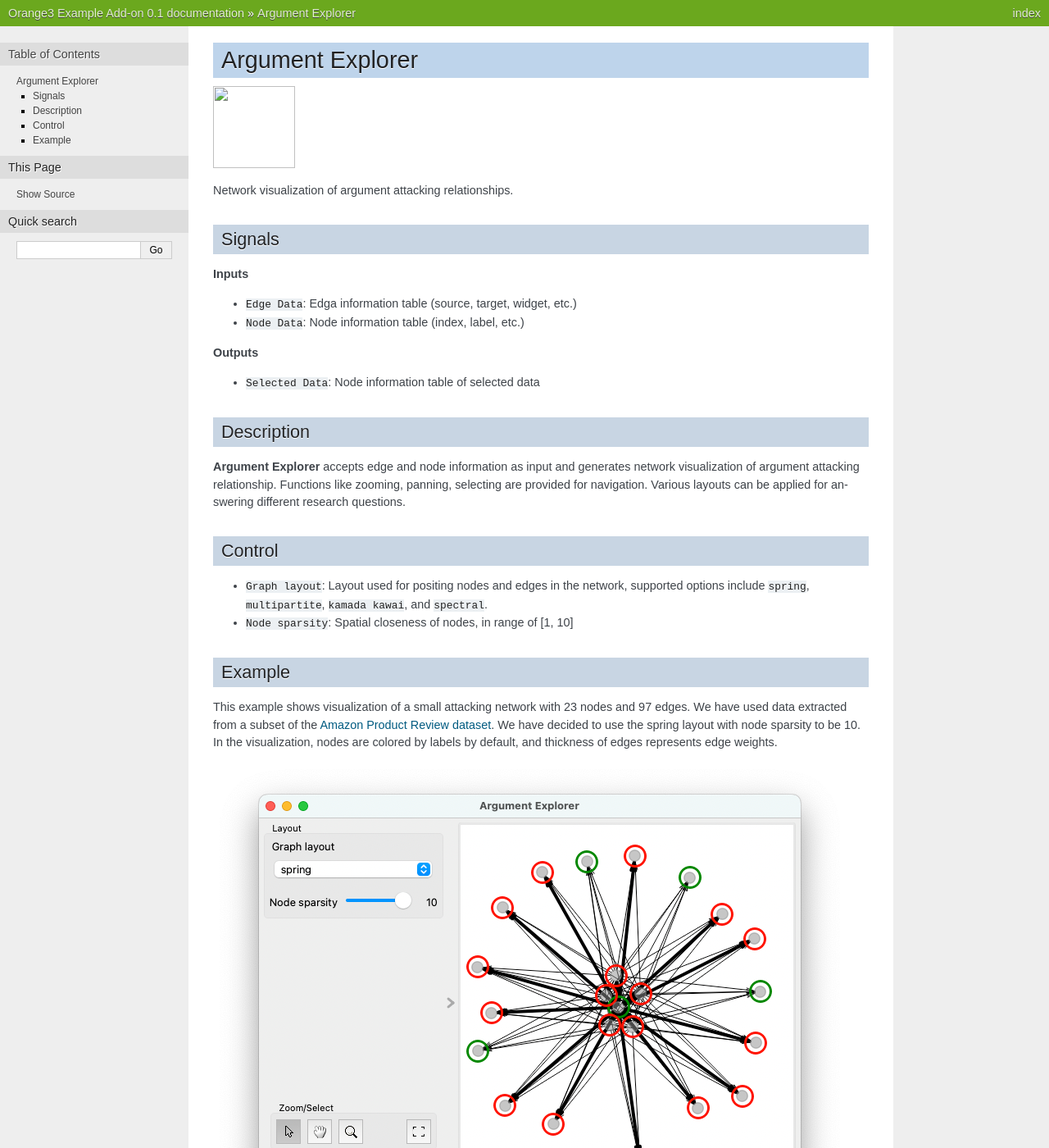
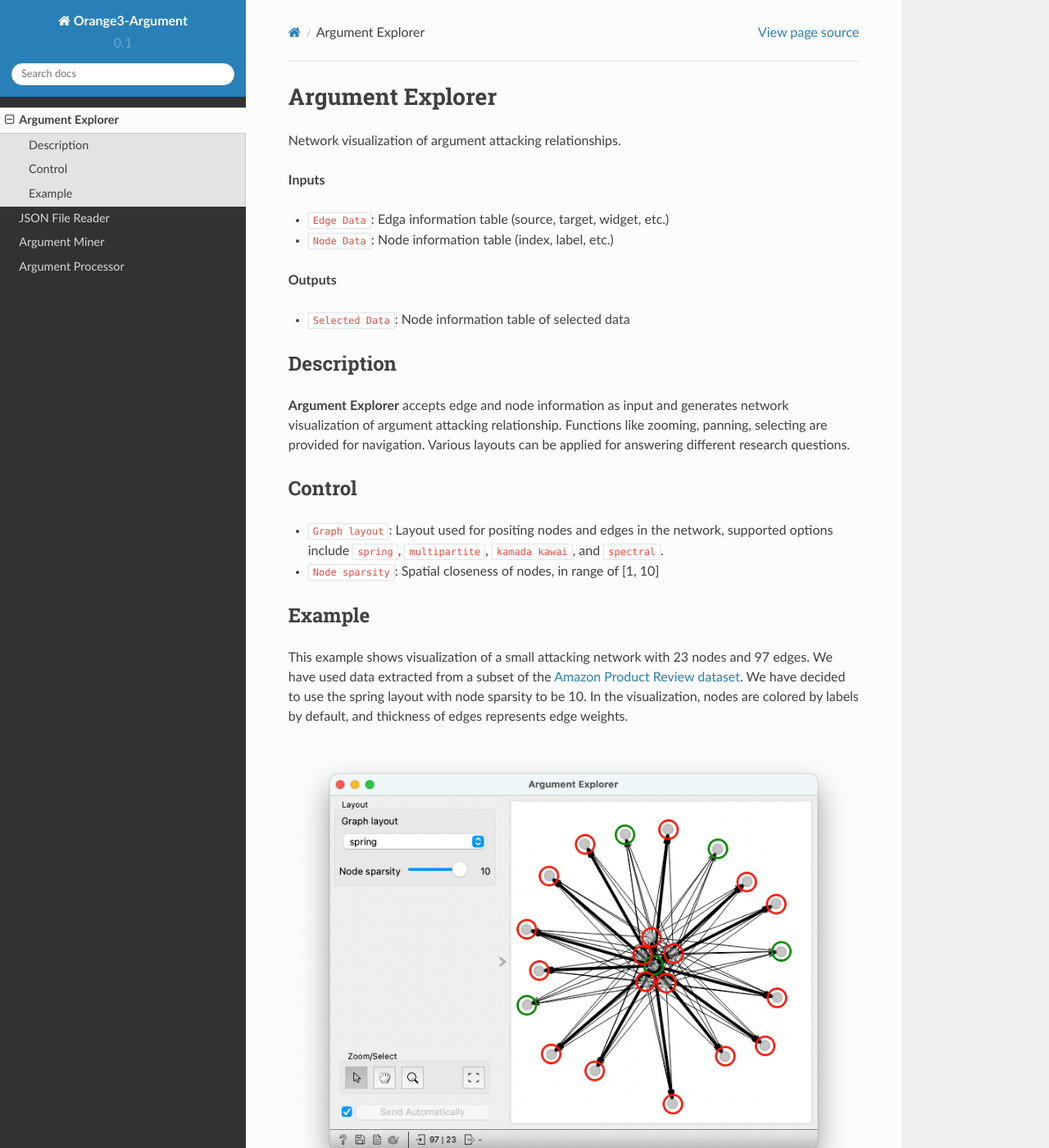
Before and after one commit to EyeofBeholder-NLeSC/orange3-argument, a Sphinx documentation site: the page built from docs/widgets/OWArgExplorer.md, in a window 1280 px wide and 1400 px high. Shown: the whole window at 82% size. Built offline with Sphinx 7.4.7 and the Read the Docs theme 2.0.0, drawn with Linux system fonts in a browser that asks for light colours; pages that are not in the unit, such as notebooks, are missing from menus; some of the changed text lies outside the part shown.

Commit message:
Update conf.py and the docs files to make them rendered properly and in desired style.

```diff
--- a/docs/conf.py
+++ b/docs/conf.py
@@ -32,10 +32,13 @@ import shlex
 # ones.
 extensions = [
     'sphinx.ext.autodoc',
+    'sphinx.ext.intersphinx',
+    'sphinx.ext.napoleon',
+    'recommonmark',
 ]
 
 # Add any paths that contain templates here, relative to this directory.
-templates_path = ['templates']
+templates_path = ['_templates']
 
 # The suffix(es) of source filenames.
 # You can specify multiple suffix as a list of string:
@@ -50,7 +53,7 @@ source_parsers = {".md": "recommonmark.parser.CommonMarkParser"}
 master_doc = 'index'
 
 # General information about the project.
-project = 'Orange3 Example Add-on'
+project = 'Orange3-Argument'
 copyright = '2015, Biolab'
 author = 'Biolab'
 
@@ -68,7 +71,7 @@ release = '0.1'
 #
 # This is also used if you do content translation via gettext catalogs.
 # Usually you set "language" from the command line for these cases.
-language = None
+language = 'en'
 
 # There are two options for replacing |today|: either, you set today to some
 # non-false value, then it is used:
@@ -78,7 +81,7 @@ language = None
 
 # List of patterns, relative to source directory, that match files and
 # directories to ignore when looking for source files.
-exclude_patterns = ['build']
+exclude_patterns = ['_build']
 
 # The reST default role (used for this markup: `text`) to use for all
 # documents.
@@ -112,7 +115,7 @@ todo_include_todos = False
 
 # The theme to use for HTML and HTML Help pages.  See the documentation for
 # a list of builtin themes.
-html_theme = 'nature'
+html_theme = 'sphinx_rtd_theme'
 
 # Theme options are theme-specific and customize the look and feel of a theme
 # further.  For a list of options available for each theme, see the
@@ -204,7 +207,7 @@ html_static_path = ['static']
 #html_search_scorer = 'scorer.js'
 
 # Output file base name for HTML help builder.
-htmlhelp_basename = 'Orange3ExampleAdd-ondoc'
+htmlhelp_basename = 'Orange3-Argumentdoc'
 
 # -- Options for LaTeX output ---------------------------------------------
 
@@ -226,7 +229,7 @@ latex_elements = {
 # (source start file, target name, title,
 #  author, documentclass [howto, manual, or own class]).
 latex_documents = [
-  (master_doc, 'Orange3ExampleAdd-on.tex', 'Orange3 Example Add-on Documentation',
+  (master_doc, 'Orange3-Argument.tex', 'Orange3-Argument Documentation',
    'Biolab', 'manual'),
 ]
 
@@ -256,7 +259,7 @@ latex_documents = [
 # One entry per manual page. List of tuples
 # (source start file, name, description, authors, manual section).
 man_pages = [
-    (master_doc, 'orange3exampleadd-on', 'Orange3 Example Add-on Documentation',
+    (master_doc, 'orange3-argument', 'Orange3-Argument Documentation',
      [author], 1)
 ]
 
@@ -270,8 +273,8 @@ man_pages = [
 # (source start file, target name, title, author,
 #  dir menu entry, description, category)
 texinfo_documents = [
-  (master_doc, 'Orange3ExampleAdd-on', 'Orange3 Example Add-on Documentation',
-   author, 'Orange3ExampleAdd-on', 'One line description of project.',
+  (master_doc, 'Orange3-Argument', 'Orange3-Argument Documentation',
+   author, 'Orange3-Argument', 'One line description of project.',
    'Miscellaneous'),
 ]
 
@@ -286,3 +289,6 @@ texinfo_documents = [
 
 # If true, do not generate a @detailmenu in the "Top" node's menu.
 #texinfo_no_detailmenu = False
+
+# Example configuration for intersphinx: refer to the Python standard library.
+intersphinx_mapping = {'https://docs.python.org/': None}
--- a/docs/widgets/OWArgExplorer.md
+++ b/docs/widgets/OWArgExplorer.md
@@ -1,10 +1,7 @@
-# Argument Explorer
-
-<img src="./icons/OWArgExplorer.svg" width="100" height="100">
+Argument Explorer
+=================
 
 Network visualization of argument attacking relationships.
-
-## Signals
 
 **Inputs**
 
@@ -15,17 +12,20 @@ Network visualization of argument attacking relationships.
 
 - `Selected Data`: Node information table of selected data
 
-## Description
+Description
+-----------
 
 **Argument Explorer** accepts edge and node information as input and generates network visualization of argument attacking relationship. Functions like zooming, panning, selecting are provided for navigation. Various layouts can be applied for answering different research questions.
 
-## Control
+Control
+-----------
 
 - `Graph layout`: Layout used for positing nodes and edges in the network, supported options include `spring`, `multipartite`, `kamada kawai`, and `spectral`.
 - `Node sparsity`: Spatial closeness of nodes, in range of [1, 10]
 
-## Example
+Example
+-----------
 
 This example shows visualization of a small attacking network with 23 nodes and 97 edges. We have used data extracted from a subset of the [Amazon Product Review dataset](https://raw.githubusercontent.com/EyeofBeholder-NLeSC/orange3-argument/main/example/data/data_original.json). We have decided to use the spring layout with node sparsity to be 10. In the visualization, nodes are colored by labels by default, and thickness of edges represents edge weights.
 
-![image](./screenshots/OWArgExplorer.png)
+![](images/OWArgExplorer.png)
--- a/docs/widgets/OWArgMiner.md
+++ b/docs/widgets/OWArgMiner.md
@@ -1,4 +1,5 @@
-# JSON File Reader
+Argument Miner
+================
 
 <img src="./icons/OWArgMiner.svg" width="100" height="100">
 
@@ -44,4 +45,4 @@ For now, no extra control is provided in this widget, but only a button to trigg
 
 This example shows a demo workflow and the output, generated from a [sample dataset](https://raw.githubusercontent.com/EyeofBeholder-NLeSC/orange3-argument/main/example/data/data_processed_1prod_sample.json) that is also provided in the GitHub repository of this widget.
 
-![image](./screenshots/OWArgMiner.png)
+![image](./images/OWArgMiner.png)
--- a/docs/widgets/OWArgProcessor.md
+++ b/docs/widgets/OWArgProcessor.md
@@ -1,4 +1,5 @@
-# JSON File Reader
+Argument Processor
+==================
 
 <img src="./icons/OWArgProcessor.svg" width="100" height="100">
 
@@ -27,4 +28,4 @@ Read tabular data in JSON format as Orange table.
 
 This example reads a local JSON file and output its content as a Orange data table. The JSON file can be found [here](https://raw.githubusercontent.com/EyeofBeholder-NLeSC/orange3-argument/main/example/data/data_processed_1prod_sample.json).
 
-![image](./screenshots/OWJSONReader.png)
+![image](./images/OWJSONReader.png)
```
Also changed, not shown: docs/index.rst (+8 -40 lines), docs/widgets/OWArgJSONReader.md (+3 -2 lines), docs/widgets/images/OWArgExplorer.png (renamed from docs/widgets/screenshots/OWArgExplorer.png), docs/widgets/images/OWArgMiner.png (renamed from docs/widgets/screenshots/OWArgMiner.png), docs/widgets/images/OWArgProcessor.png (renamed from docs/widgets/screenshots/OWArgProcessor.png), docs/widgets/images/OWJSONReader.png (renamed from docs/widgets/screenshots/OWJSONReader.png).
